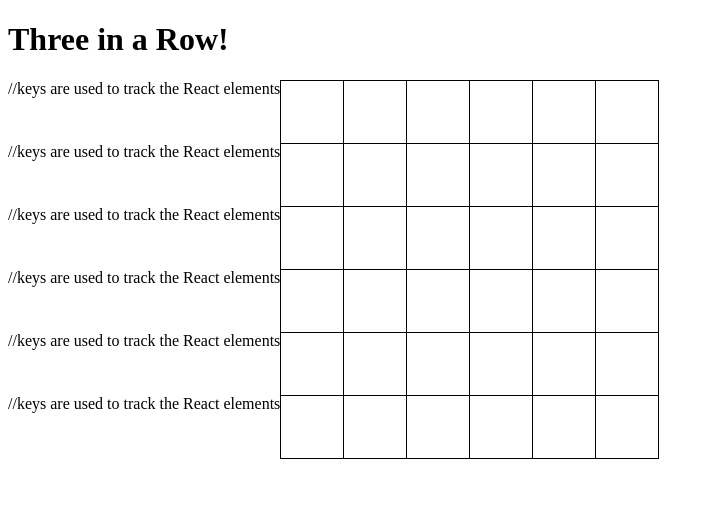
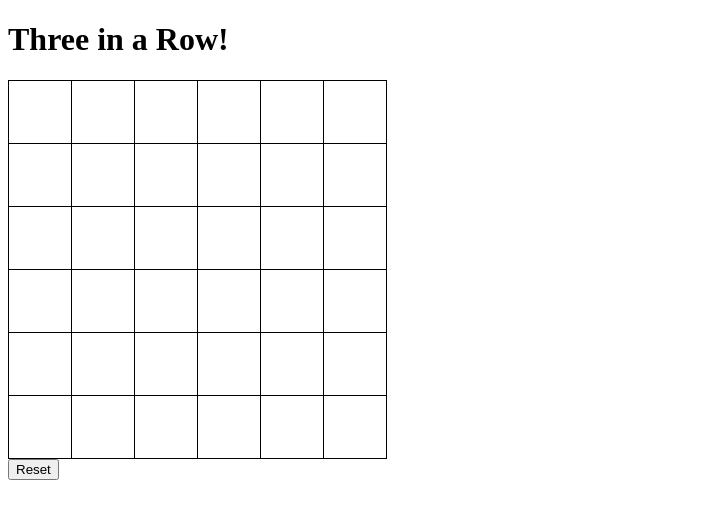
Before and after one commit to JamesLouisCassells/Prog2700-ClientSide-JS, a React (Vite) app in the folder Final_Project/react-game/: page / in a window 1280 px wide. Shown: the top 518 px of the page, without its empty margins (0-714 px from the left). Built offline with nearby package versions, Linux system fonts and the light colour scheme; the HTML template or start-up script is replaced by a standard one.

Commit message:
Board is rendering with react, clicks are now updating state. Next is transferring assignment4b from dom framework to react

```diff
--- a/Final_Project/react-game/src/Game.jsx
+++ b/Final_Project/react-game/src/Game.jsx
@@ -16,9 +16,6 @@ function Game() {
         setGrid(newGrid); //triggers a new grid update (a react feature!)
     }
 
-    return <Grid p_grid={p_grid} p_onClick={handleCellClick} />;
-}
-
    function resetGame() {
         const emptyGrid = Array(p_size)
             .fill(null)
@@ -27,6 +24,13 @@ function resetGame() {
         setGrid(emptyGrid);
     }
 
+    // ✅ RETURN BOTH Grid AND button
+    return (
+        <div>
+            <Grid p_grid={p_grid} p_onClick={handleCellClick} />
             <button onClick={resetGame}>Reset</button>
+        </div>
+    );
+}
 
 export default Game;
--- a/Final_Project/react-game/src/Grid.jsx
+++ b/Final_Project/react-game/src/Grid.jsx
@@ -1,19 +1,24 @@
 import Cell from "./Cell";
-//grid displays the board itself, it is not used for logic
+
+// loop through the grid and draw rows
+// Grid displays the board itself, it is not used for logic
 function Grid({ p_grid, p_onClick }) {
     return (
         <table>
             <tbody>
-                {p_grid.map(function (p_row, p_rowIndex) { //loops through each row in the grid
+                {/* loops through each row in the grid */}
+                {p_grid.map(function (p_row, p_rowIndex) {
                     return (
-                        <tr key={p_rowIndex}> //keys are used to track the React elements
+                        <tr key={p_rowIndex}>
+                            {/* keys are used to help React track elements */}
 
-                            {p_row.map(function (p_cell, p_colIndex) { //loops through each cell in the row
+                            {/* loops through each cell in the row */}
+                            {p_row.map(function (p_cell, p_colIndex) {
                                 return (
                                     <Cell
-                                        key={p_colIndex} //uniq id for react
-                                        p_value={p_cell} //value that is displayed in the cell itself
-                                        p_onClick={() => p_onClick(p_rowIndex, p_colIndex)} //click handler comes down to the cell, wrapped in row/col info
+                                        key={p_colIndex} // unique id for React
+                                        p_value={p_cell} // value displayed in the cell
+                                        p_onClick={() => p_onClick(p_rowIndex, p_colIndex)} // pass click handler down with row/col info
                                     />
                                 );
                             })}
```
Lines whose indentation alone changed are shown as unchanged.
